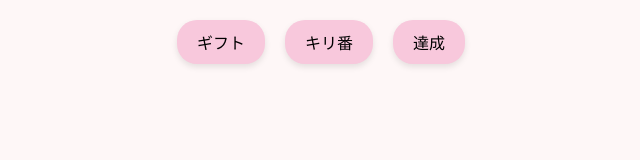
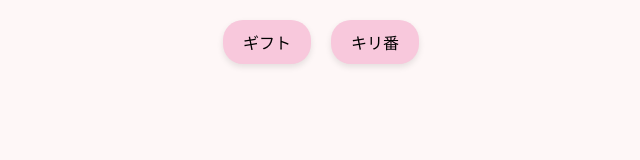
Before and after one commit to ShutoSorairo/iriam-panel-counter, a plain HTML site: page index.html in a window 1280 px wide. Shown: the whole page, without its empty margins (319-959 px from the left). Drawn offline with Linux system fonts and the light colour scheme.

Commit message:
Add files via upload

```diff
--- a/index.html
+++ b/index.html
@@ -19,8 +19,6 @@
         <button id="addGiftBtn">ギフト</button>
         <!-- キリ番を追加するボタン -->
         <button id="specialNumberBtn">キリ番</button>
-        <!-- 達成型を追加するボタン -->
-        <button id="ClearBtn">達成</button>
     </div>
 
     <!-- ギフトのリストが表示されるコンテナ -->
```
